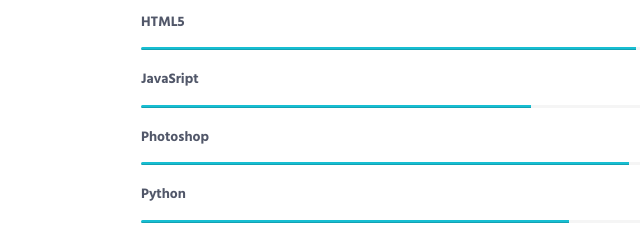
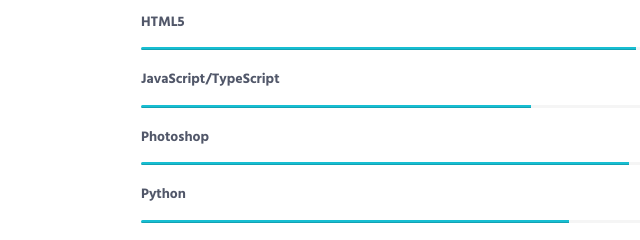
Before and after one commit to tyler2697/tyler2697.github.io, a plain HTML site: page index.html in a window 1280 px wide. Shown: the part 908-1148 px from the top of the page, 319-959 px from the left. Drawn offline with nearby package versions, Linux system fonts and the light colour scheme.

Commit message:
Update index.html

```diff
--- a/index.html
+++ b/index.html
@@ -109,7 +109,7 @@
                             </div>
                         </div>
                         <div class="progress-box">
-                            <h5>JavaSript <span class="color-heading pull-right">52%</span></h5>
+                            <h5>JavaScript/TypeScript <span class="color-heading pull-right">52%</span></h5>
                             <div class="progress">
                                 <div class="progress-bar bg-color-base" role="progressbar" data-width="52"></div>
                             </div>
```
